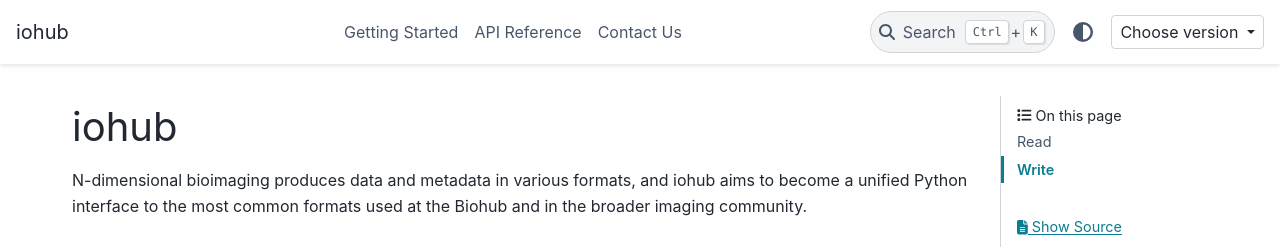
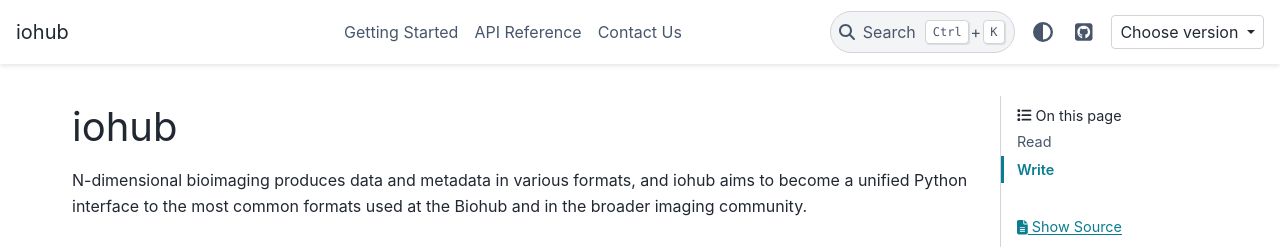
Before and after one commit to czbiohub-sf/iohub, a Sphinx documentation site: the page built from docs/source/index.rst, in a window 1280 px wide. Shown: the top 249 px of the page. Built offline with Sphinx 7.4.7 and the PyData theme 0.15.4, drawn with Linux system fonts in a browser that asks for light colours; pages that are not in the unit, such as notebooks, are missing from menus; the version number could not be read and is left out.

Commit message:
add github icon

```diff
--- a/docs/source/conf.py
+++ b/docs/source/conf.py
@@ -124,7 +124,15 @@
         "json_url": json_url,
         "version_match": version_match,
     },
-    "navbar_end": ["theme-switcher", "version-switcher", "navbar-icon-links"],
+    "icon_links": [
+        {
+            "name": "GitHub",
+            "url": "https://github.com/czbiohub-sf/iohub",
+            "icon": "fa-brands fa-square-github",
+            "type": "fontawesome",
+        }
+    ],
+    "navbar_end": ["theme-switcher", "navbar-icon-links", "version-switcher"],
 }
 
 # Add any paths that contain custom themes here, relative to this directory.
```
